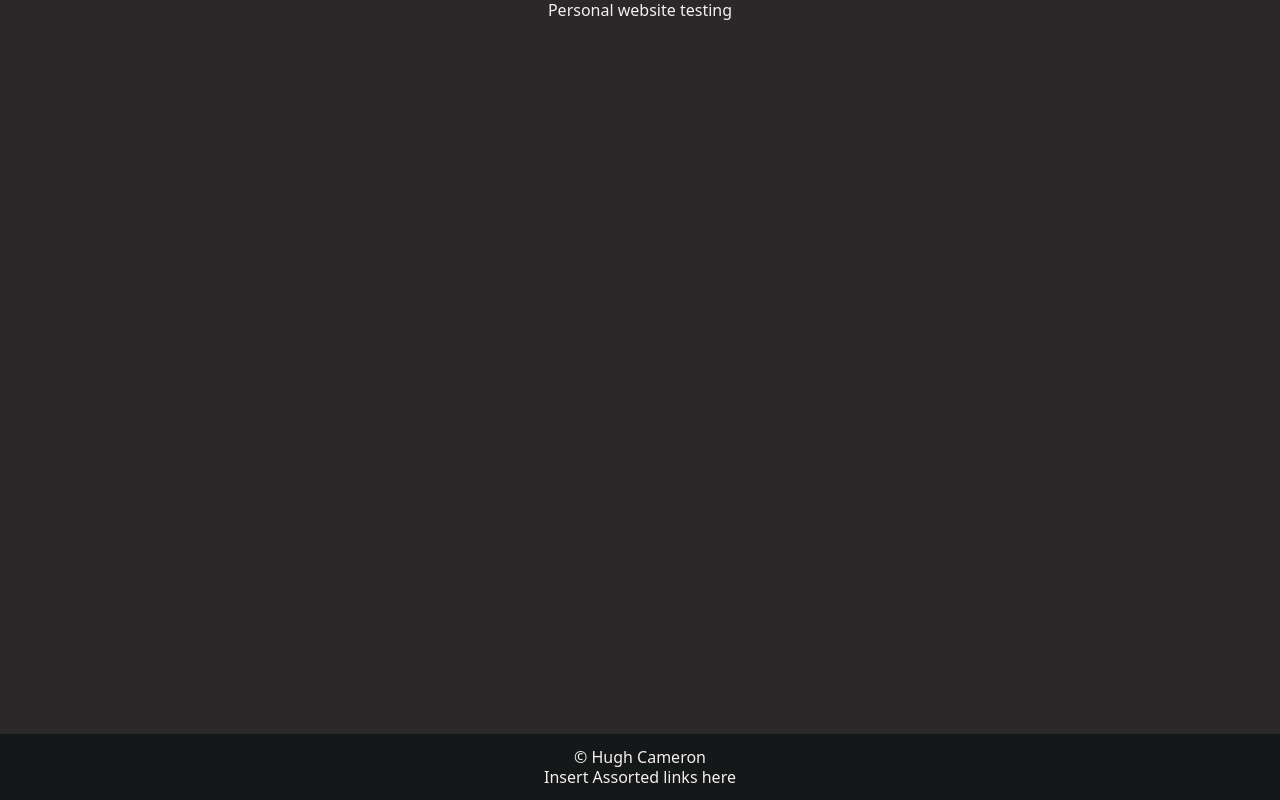
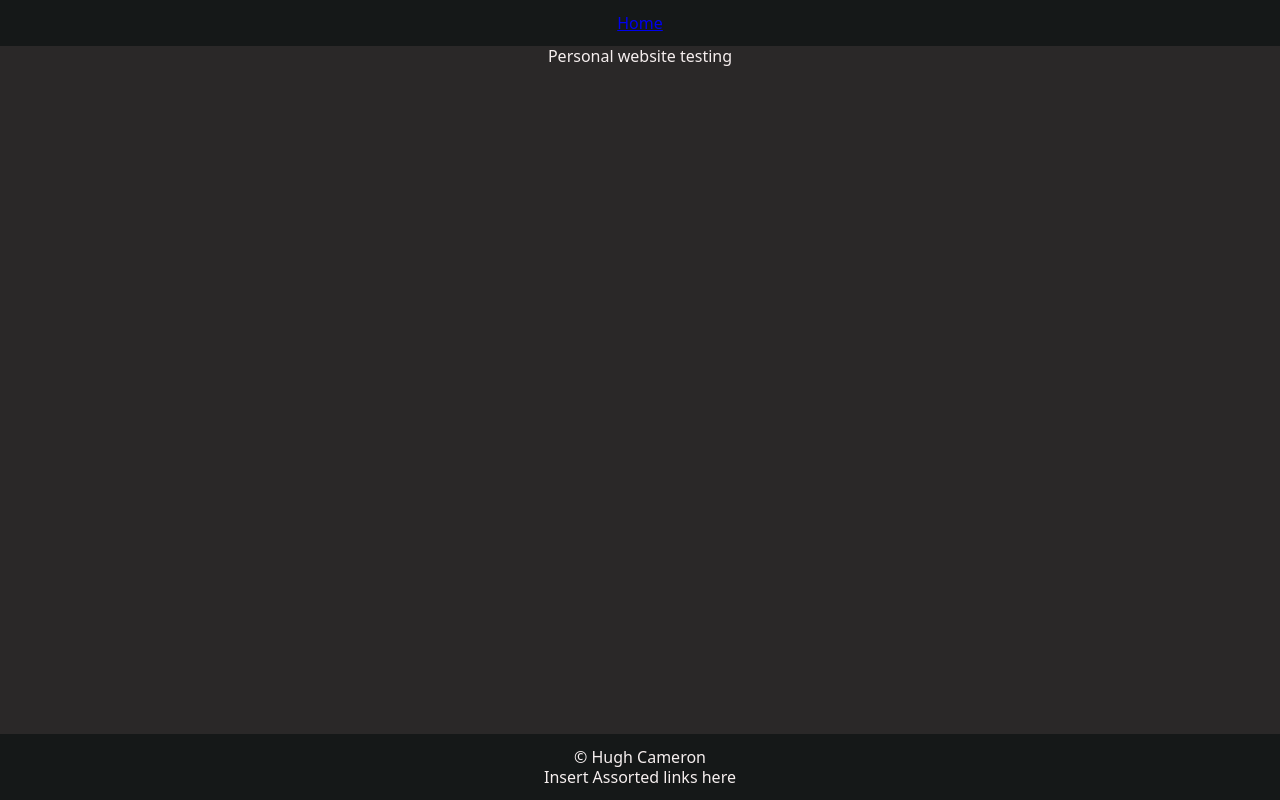
Before and after one commit to AeonianTest/AeonianTest.github.io, a React (Vite) app: page /#/ in a window 1280 px wide. Built offline with nearby package versions, Linux system fonts and the light colour scheme.

Commit message:
Refactor component layout + header

```diff
--- a/src/App.tsx
+++ b/src/App.tsx
@@ -1,13 +1,17 @@
 import { HashRouter, Routes, Route } from 'react-router-dom';
 import HomePage from './pages/HomePage';
+import Header from './components/Header';
+import Footer from './components/Footer';
 import './css/App.css'
 
 function App() {
   	return (
 		<HashRouter>
+			<Header/>
       		<Routes>
         		<Route path="/" element={<HomePage />} />
       		</Routes>
+			<Footer/>
     	</HashRouter>
   	)
 }
--- a/src/components/Header.tsx
+++ b/src/components/Header.tsx
@@ -1,11 +1,16 @@
 import '../css/components/Header.css'
+import { NavLink } from 'react-router-dom';
 import React from 'react';
 
 const Header: React.FC = () => {
     return (
-        <div>
-            Header
-        </div>
+        <header className="HeaderContainer">
+            <nav>
+                <NavLink to="/" className="NavLink" end>
+                    Home
+                </NavLink>
+            </nav>
+        </header>
     )
 }
 
--- a/src/css/components/Header.css
+++ b/src/css/components/Header.css
@@ -0,0 +1,9 @@
+.HeaderContainer {
+    display: flex;
+    flex-direction: column;
+    align-items: center;
+
+    padding: 1%;
+    width: 100%;
+    background-color: #151818;
+}
--- a/src/pages/HomePage.tsx
+++ b/src/pages/HomePage.tsx
@@ -1,4 +1,3 @@
-import Footer from '../components/Footer';
 import '../css/pages/HomePage.css'
 import React from 'react';
 
@@ -7,11 +6,9 @@ const HomePage: React.FC = () => {
 
     return (
         <div className="OuterContainer">
-
             <main>
                 Personal website testing
             </main>
-            <Footer/>
         </div>
     )
 }
```
